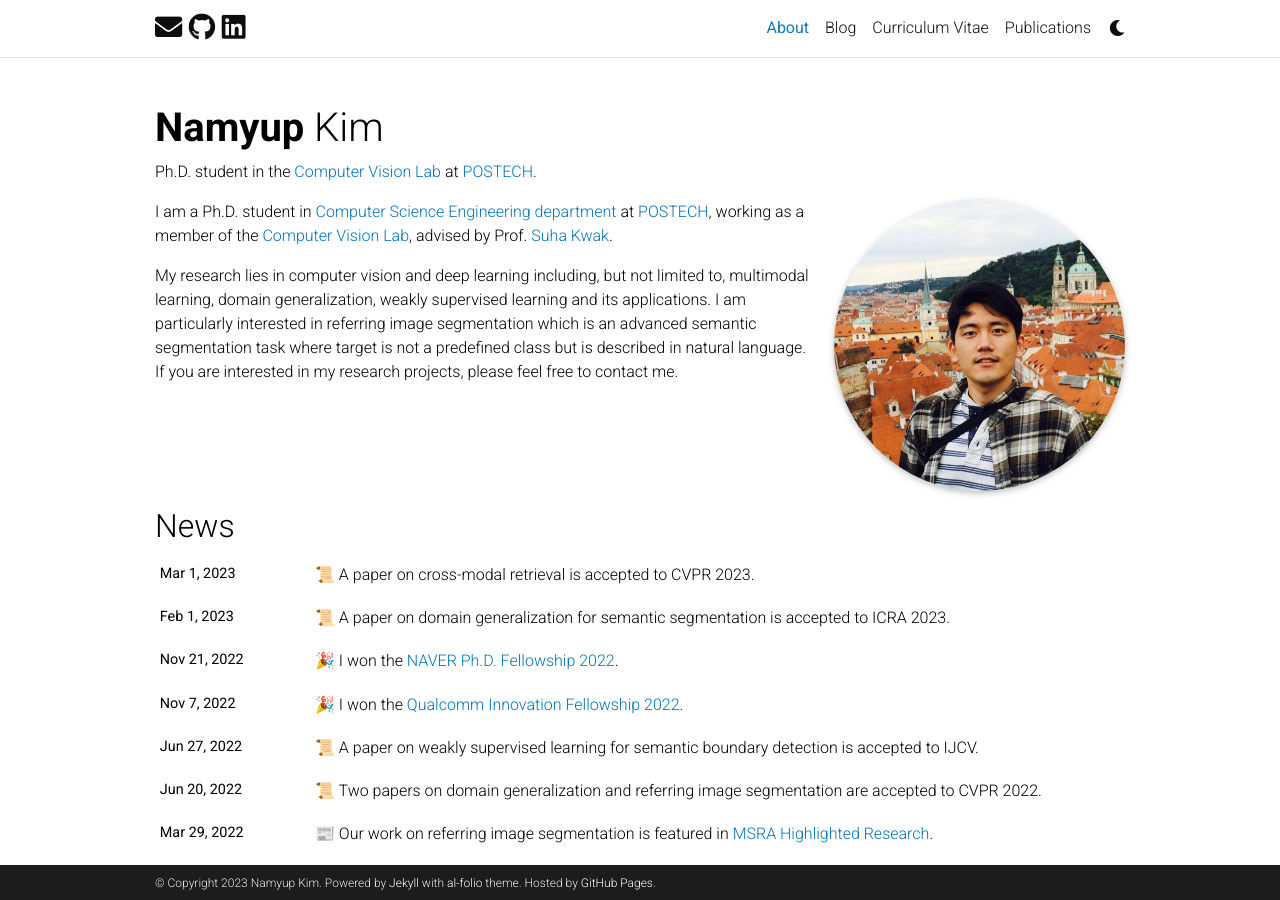
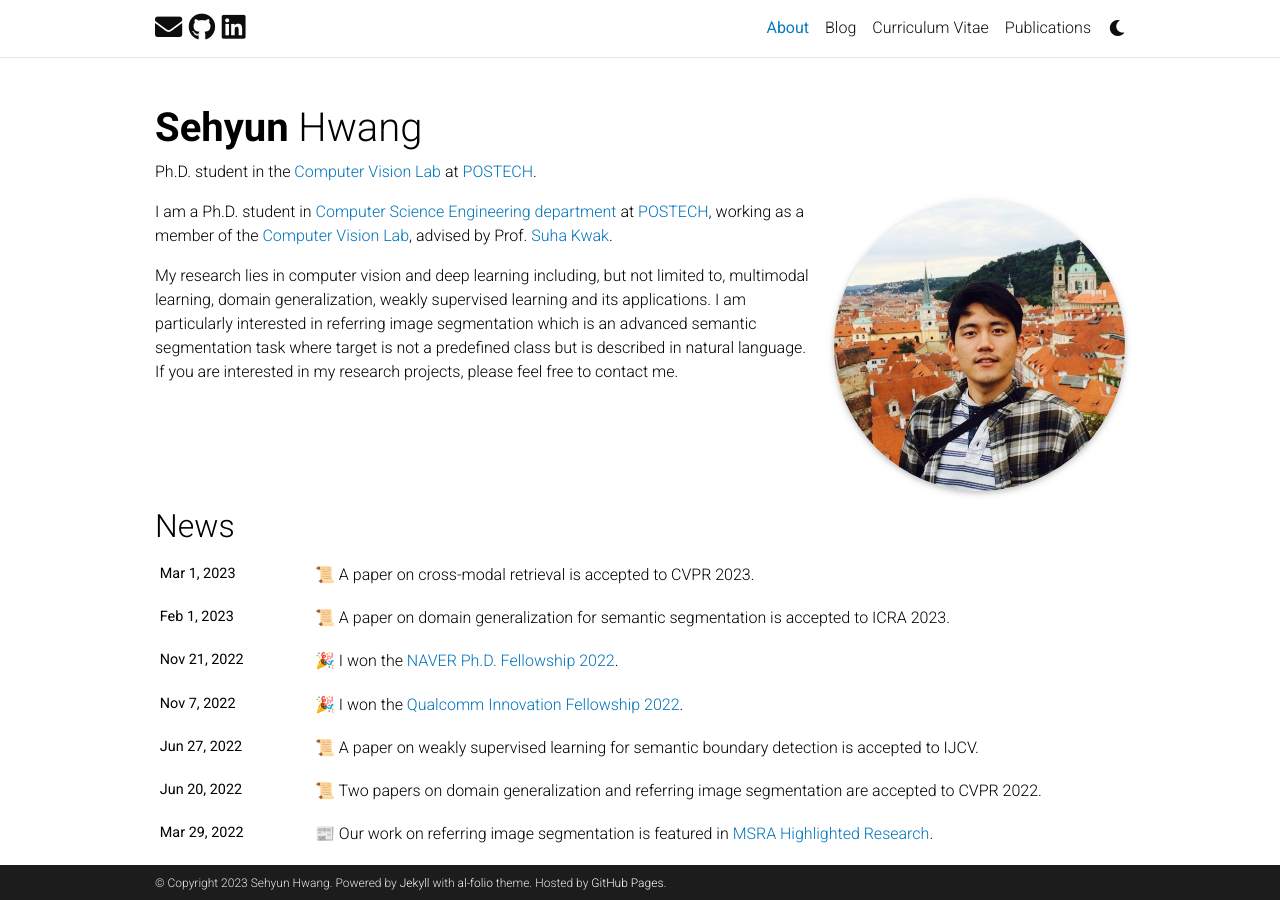
Before and after one commit to sehyun03/sehyun03.github.io, a Jekyll site: the page built from _pages/about.md, in a window 1280 px wide and 900 px high. Built offline with Jekyll 4.4.1, drawn with Linux system fonts in a browser that asks for light colours; full-size pictures stand in for the smaller copies a plugin makes; comment, search, counter and statistics services are not loaded; a style sheet for code colours, icons or effects is not loaded.

Commit message:
[DEBUG] missing publication

```diff
--- a/_bibliography/papers.bib
+++ b/_bibliography/papers.bib
@@ -37,7 +37,7 @@
 }
 
 @inproceedings{kim2022debias,
-  title={Learning debiased classifier with biased committee}},
+  title={Learning debiased classifier with biased committee},
   author={Nayeong Kim and Sehyun Hwang and Sungsoo Ahn and Jaesik Park and Suha Kwak},
   abstract={Neural networks are prone to be biased towards spurious correlations between classes and latent attributes exhibited in a major portion of training data, which ruins their generalization capability. We propose a new method for training debiased classifiers with no spurious attribute label. The key idea is to employ a committee of classifiers as an auxiliary module that identifies bias-conflicting data, i.e., data without spurious correlation, and assigns large weights to them when training the main classifier. The committee is learned as a bootstrapped ensemble so that a majority of its classifiers are biased as well as being diverse, and intentionally fail to predict classes of bias-conflicting data accordingly. The consensus within the committee on prediction difficulty thus provides a reliable cue for identifying and weighting bias-conflicting data. Moreover, the committee is also trained with knowledge transferred from the main classifier so that it gradually becomes debiased along with the main classifier and emphasizes more difficult data as training progresses. On five real-world datasets, our method outperforms prior arts using no spurious attribute label like ours and even surpasses those relying on bias labels occasionally.},
   booktitle=NEURIPS,
--- a/_config.yml
+++ b/_config.yml
@@ -3,12 +3,12 @@
 # -----------------------------------------------------------------------------
 
 title: blank # the website title (if blank, full name will be used instead)
-first_name: Namyup
+first_name: Sehyun
 middle_name:
-last_name: Kim
-email: namyup@postech.ac.kr
+last_name: Hwang
+email: sehyun03@postech.ac.kr
 description: > # the ">" symbol means to ignore newlines until "footer_text:"
-  Namyup's personal webpage. Based on [*folio](https://github.com/bogoli/-folio) design.
+  Sehyun's personal webpage. Based on [*folio](https://github.com/bogoli/-folio) design.
 footer_text: >
   Powered by <a href="https://jekyllrb.com/" target="_blank">Jekyll</a> with <a href="https://github.com/alshedivat/al-folio">al-folio</a> theme.
   Hosted by <a href="https://pages.github.com/" target="_blank">GitHub Pages</a>.
@@ -101,7 +101,7 @@ bing_site_verification:  # out your bing-site-verification ID (Bing Webmaster)
 # Blog
 # -----------------------------------------------------------------------------
 
-blog_name: Namyup's blog page # blog_name will be displayed in your blog page
+blog_name: Sehyun's blog page # blog_name will be displayed in your blog page
 blog_nav_title: Blog # your blog must have a title for it to be displayed in the nav bar
 blog_description: a simple whitespace theme for academics
 permalink: /blog/:year/:title/
@@ -238,8 +238,8 @@ display_tags: ['formatting', 'images', 'links', 'math', 'code'] # this tags will
 
 scholar:
 
-  last_name: Kim
-  first_name: [Namyup, N.]
+  last_name: Hwang
+  first_name: [Sehyun, H.]
 
   style: apa
   locale: en
--- a/_layouts/bib.html
+++ b/_layouts/bib.html
@@ -43,7 +43,7 @@
 
           {%- for author in entry.author_array limit: author_array_limit -%}
             {%- assign author_is_self = false -%}
-            {%- if author.first == "Namyup" %}
+            {%- if author.first == "Sehyun" %}
               {%- assign author_is_self = true -%}
             {%- endif -%}
             {%- assign coauthor_url = nil -%}
```
